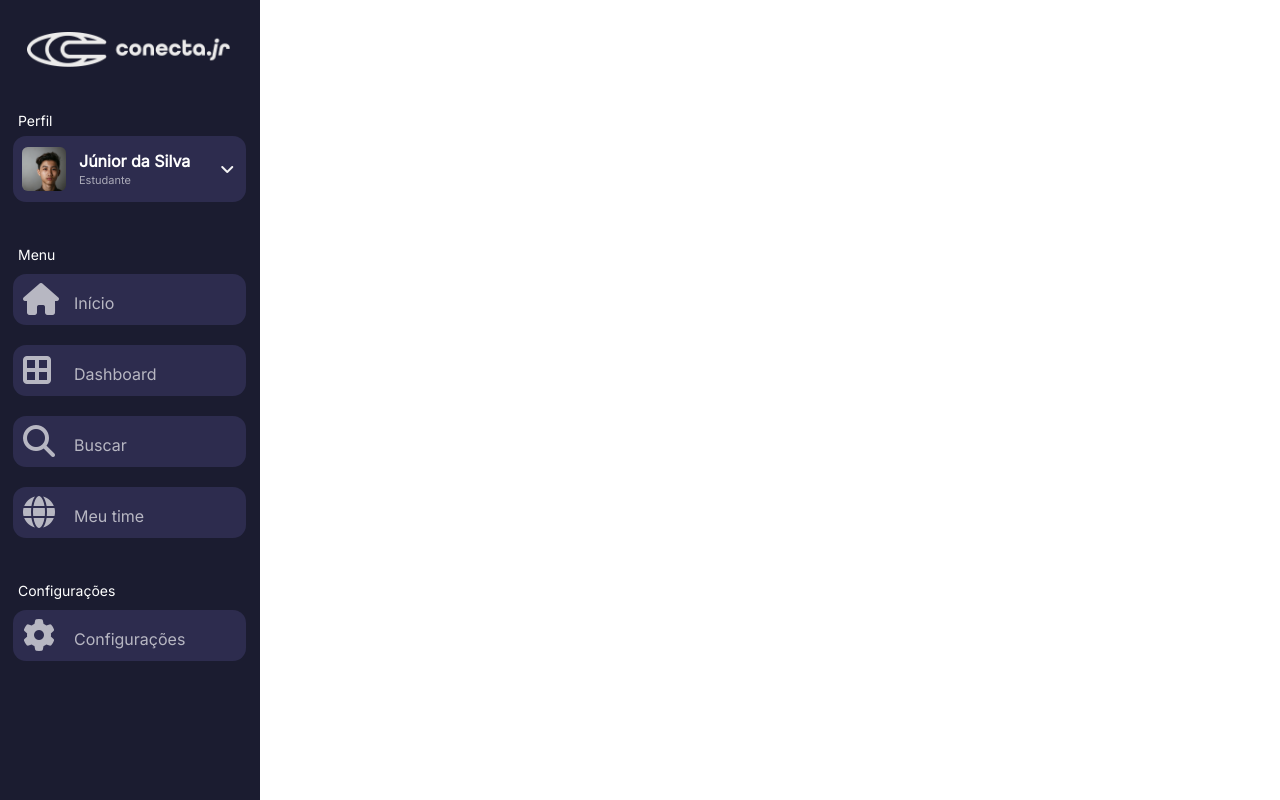
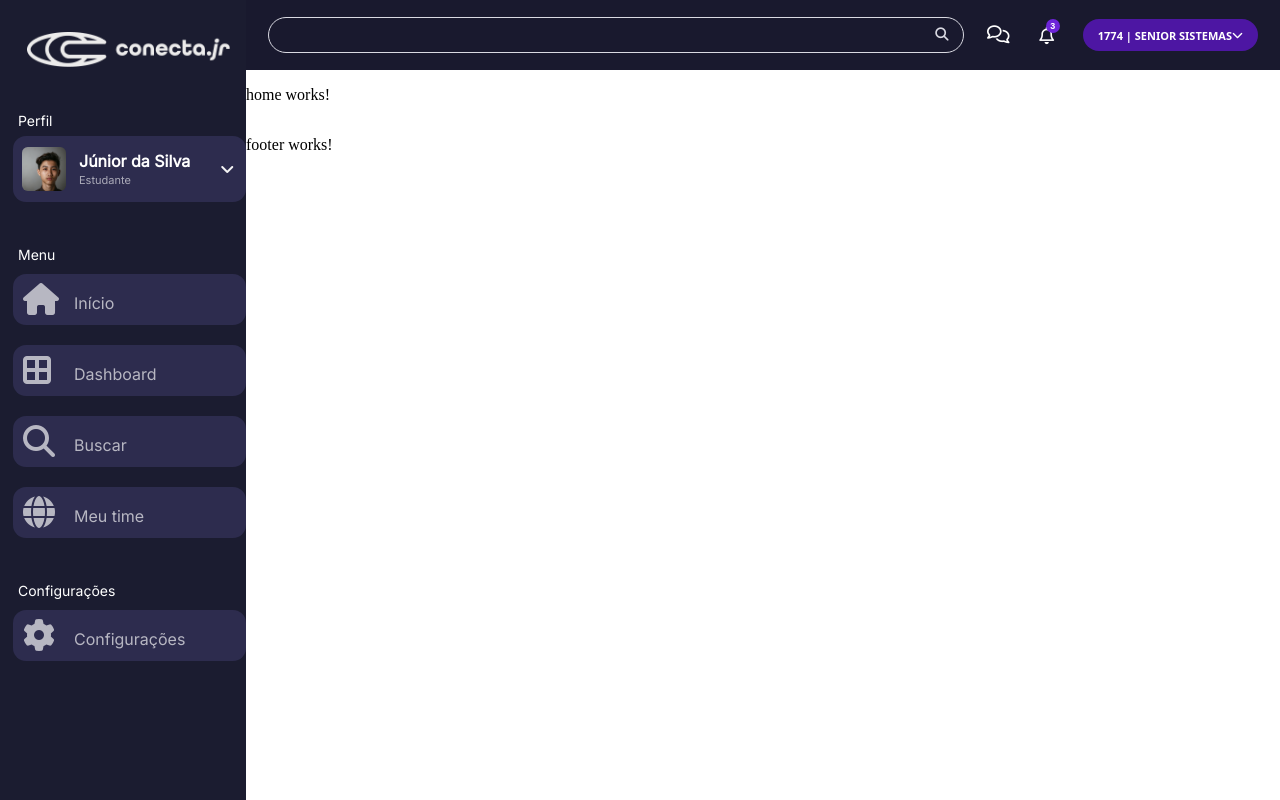
Before and after one commit to Gregory-Santos/ConectaJr, an Angular app: page /home in a window 1280 px wide. Shown: the top 800 px of the page. Built offline with nearby package versions, Linux system fonts and the light colour scheme.

Commit message:
Alinhei header e sidebar. Ajustei detalhes do css tbm

```diff
--- a/src/app/app.css
+++ b/src/app/app.css
@@ -0,0 +1,10 @@
+.app-layout {
+    width: 100%;
+    display: flex;
+}
+
+.app-body {
+    display: flex;
+    width: 100%;
+    flex-direction: column;
+}
--- a/src/app/app.html
+++ b/src/app/app.html
@@ -6,8 +6,10 @@
         <app-header></app-header>
 
         <router-outlet />
+
+        <app-footer></app-footer>
     </div>
 
-    <app-footer></app-footer>
+
 
 </div>
--- a/src/app/components/header/header.css
+++ b/src/app/components/header/header.css
@@ -17,8 +17,9 @@
   color: #ffffff;
 
   gap: 22px;
+  right: 0;
+  font-family: system-ui, -apple-system, BlinkMacSystemFont, 'Segoe UI', Roboto, Oxygen, Ubuntu, Cantarell, 'Open Sans', 'Helvetica Neue', sans-serif;
 }
-
 
 /* =========================
    BARRA DE PESQUISA
--- a/src/app/components/header/header.html
+++ b/src/app/components/header/header.html
@@ -9,19 +9,19 @@
     </div>
 
     <div class="chat-suspenso">
-        <span>Aqui vai ficar o chat suspenso</span>
+        <i class="fa-regular fa-comments"></i>
     </div>
 
     <div class="notificacoes-suspenso">
         <button class="botao-notificacao" type="button">
-            <i class="fa-solid fa-bell"></i>
+            <i class="fa-regular fa-bell"></i>
 
             <span class="contador-notificacao">3</span>
         </button>
-
     </div>
 
     <div class="menu-projeto-atual">
-        <span>Aqui vai ficar o menu do seu projeto atual</span>
+        <span>1774 | SENIOR SISTEMAS</span>
+        <i class="fa-solid fa-chevron-down"></i>
     </div>
 </div>
--- a/src/app/components/side-bar-esquerda/side-bar-esquerda.css
+++ b/src/app/components/side-bar-esquerda/side-bar-esquerda.css
@@ -1,8 +1,9 @@
 /*config global do side-bar*/
 .side-bar {
     height: 100%;
-    width: 260px;
+    width: 100%;
     background-color: #1B1C30;
+    display: 100%;
 }
 
 /*logo da conecta gobal*/
```
